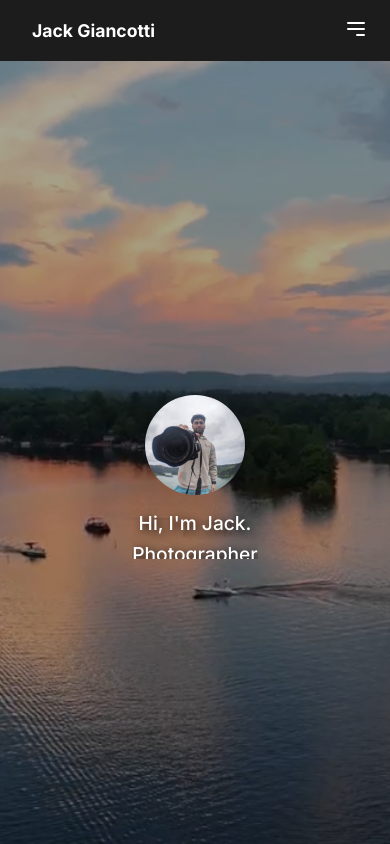
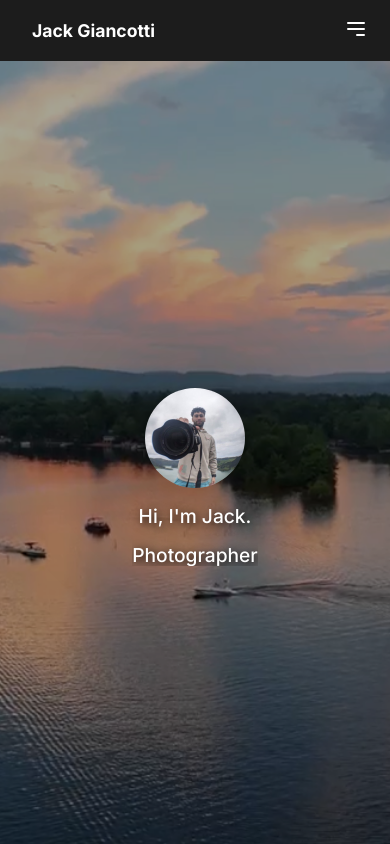
Before and after one commit to Lucas11011/jack-giancotti-portfolio, a React (Create React App) app: page / in a window 390 px wide. Shown: the top 844 px of the page. Built offline with nearby package versions, Linux system fonts and the light colour scheme.

Commit message:
Header caption style tweak

```diff
--- a/src/css/header.css
+++ b/src/css/header.css
@@ -167,6 +167,11 @@ header {
   .caption p {
     font-size: 1.2rem;
   }
+  .typing-line{
+  height: 2em;        /* reserve one line */
+  line-height: 2em;
+  overflow: hidden;     /* prevents jumpiness */
+}
 
   .profile-pic-header {
     width: 100px;
```
